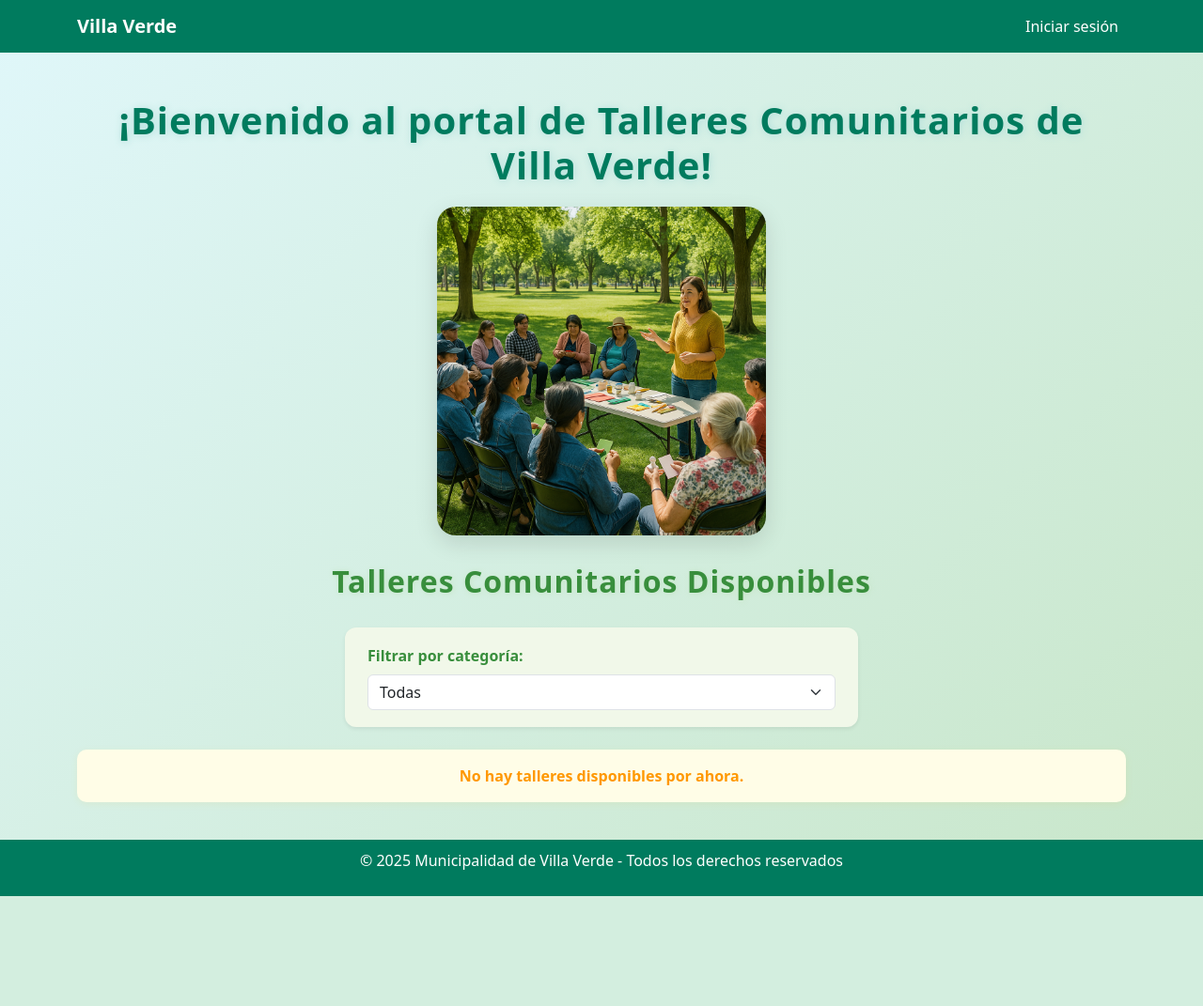
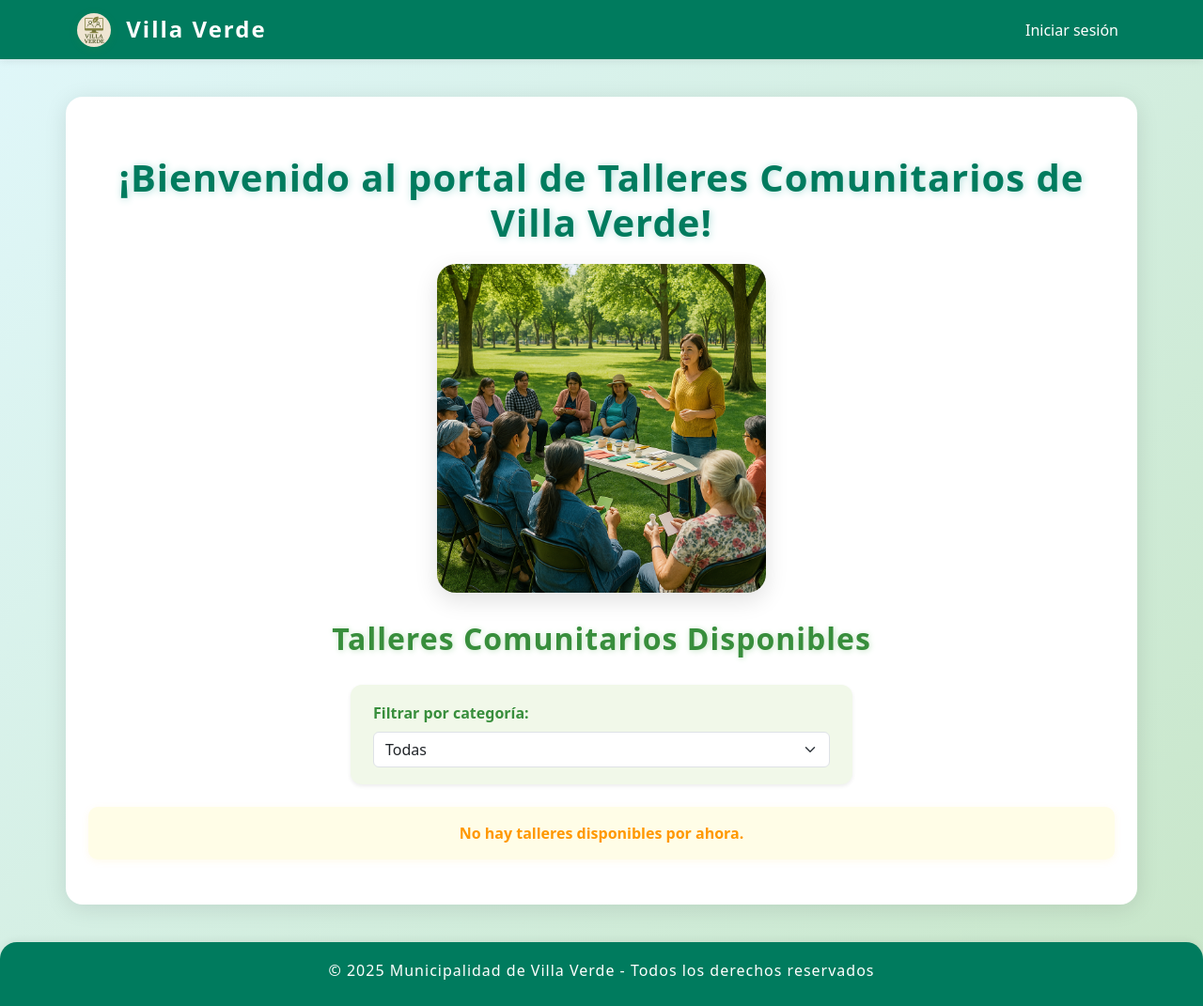
Before and after one commit to Aikodv/CERTAMEN3-ALCAINO-POZO-GAETE, a Django app: page / in a window 1280 px wide. Shown: the whole page at 94% size. Before the commit the page ends 954 px from the top, so only its background shows below. Run offline with Django 4.2, Linux system fonts and the light colour scheme; data that the repository does not hold is empty.

Commit message:
Implementacion de Logo

```diff
--- a/villa_verde/talleres/templates/talleres/base.html
+++ b/villa_verde/talleres/templates/talleres/base.html
@@ -1,3 +1,4 @@
+{% load static %}
 <!DOCTYPE html>
 <html lang="es">
 <head>
@@ -11,24 +12,53 @@
         }
         .navbar {
             background-color: #007B5E;
+            box-shadow: 0 2px 8px rgba(0,0,0,0.08);
         }
         .navbar-brand, .nav-link, .navbar-text {
             color: #fff !important;
+            transition: color 0.2s;
+        }
+        .nav-link:hover {
+            color: #b2dfdb !important;
+            text-shadow: 0 1px 6px #388e3c44;
+        }
+        .navbar-brand {
+            letter-spacing: 2px;
+            font-size: 1.5rem;
+        }
+        main.container {
+            background: #fff;
+            border-radius: 18px;
+            box-shadow: 0 4px 24px rgba(0,0,0,0.10);
+            padding: 32px 24px;
+            margin-top: 40px;
+            margin-bottom: 40px;
         }
         footer {
-            margin-top: 40px;
-            padding: 10px 0;
+            margin-top: 0;
+            padding: 18px 0 10px 0;
             background-color: #007B5E;
             color: #fff;
             text-align: center;
+            border-top-left-radius: 18px;
+            border-top-right-radius: 18px;
+            box-shadow: 0 -2px 8px rgba(0,0,0,0.06);
+            font-size: 1rem;
+            letter-spacing: 1px;
         }
     </style>
 </head>
 <body>
 <nav class="navbar navbar-expand-lg">
     <div class="container">
-        <a class="navbar-brand fw-bold" href="{% url 'home' %}">Villa Verde</a>
-        <div class="collapse navbar-collapse justify-content-end">
+        <a class="navbar-brand fw-bold" href="{% url 'home' %}">
+            <img src="{% static 'talleres/images/logo.png' %}" alt="Logo" width="36" height="36" class="d-inline-block align-text-top me-2" style="border-radius:50%;box-shadow:0 2px 8px #388e3c33;">
+            Villa Verde
+        </a>
+        <button class="navbar-toggler" type="button" data-bs-toggle="collapse" data-bs-target="#navbarNav" aria-controls="navbarNav" aria-expanded="false" aria-label="Toggle navigation">
+            <span class="navbar-toggler-icon"></span>
+        </button>
+        <div class="collapse navbar-collapse justify-content-end" id="navbarNav">
             <ul class="navbar-nav">
                 {% if user.is_authenticated %}
                     <li class="nav-item">
@@ -44,7 +74,7 @@
     </div>
 </nav>
 
-<main class="container mt-5">
+<main class="container">
     {% block content %}{% endblock %}
 </main>
 
```
Also changed, not shown: villa_verde/talleres/static/talleres/images/logo.png (added).
